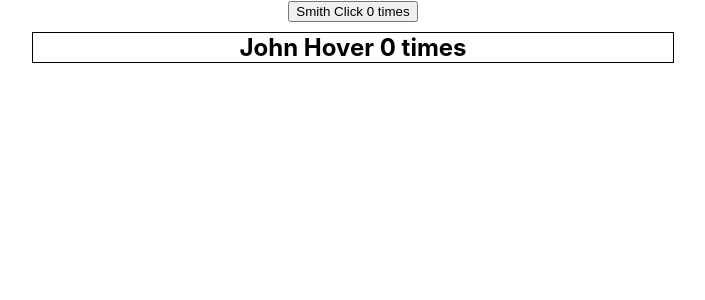
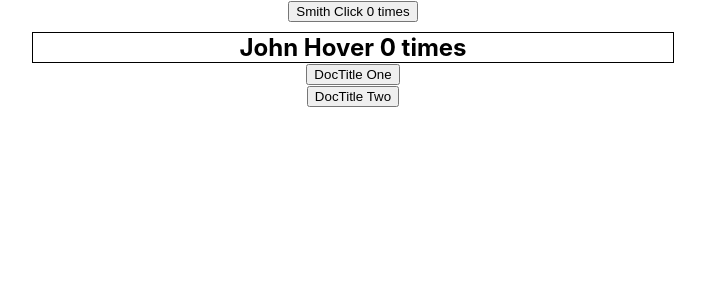
Before and after one commit to gauravgupta799/reactPractice, a React (Create React App) app: page / in a window 1280 px wide. Shown: the top 300 px of the page, without its empty margins (287-992 px from the left). Built offline with nearby package versions, Linux system fonts and the light colour scheme; the HTML template or start-up script is replaced by a standard one.

Commit message:
customHook (DocTitleEx)

```diff
--- a/src/App.js
+++ b/src/App.js
@@ -1,5 +1,6 @@
 import React, {createContext} from 'react';
 import './App.css';
+import CustomIndex from './CustomHook/CustomIndex';
 import ClickCounter from './HOC/ClickCounter';
 import HoverCounter from './HOC/HoverCounter';
 // import Portal from './PortalDemo/Portal';
@@ -13,6 +14,7 @@ import HoverCounter from './HOC/HoverCounter';
 // import UseEffect from './UseEffect';
 // import ControlledComponent from './ControlledComponent';
 // import UncotrolledComponent from './UncotrolledComponent';
+
 
 const context1 = createContext();
 const context2 = createContext();
@@ -40,6 +42,7 @@ function App() {
       {/* <Portal/> */}
       <ClickCounter name="Smith"/>
       <HoverCounter name="John"/>
+      <CustomIndex />
     </div>
   );
 }
--- /dev/null
+++ b/src/CustomHook/CustomIndex.js
@@ -0,0 +1,14 @@
+import React from 'react'
+import DocTitleOne from './DocTitleOne'
+import DocTitleTwo from './DocTitleTwo'
+
+const CustomIndex = () => {
+  return (
+    <div>
+        <DocTitleOne />
+        <DocTitleTwo/>
+    </div>
+  )
+}
+
+export default CustomIndex
--- /dev/null
+++ b/src/CustomHook/DocTitleOne.js
@@ -0,0 +1,14 @@
+import React,{useState} from 'react';
+import useDocTitle from './useDocTitle';
+
+const DocTitleOne = () => {
+    const [count, setCount] = useState(0);
+    useDocTitle(count);
+  return (
+    <div>
+      <button onClick={()=>setCount(count + 1)}>DocTitle One</button>
+    </div>
+  )
+}
+
+export default DocTitleOne
--- /dev/null
+++ b/src/CustomHook/DocTitleTwo.js
@@ -0,0 +1,14 @@
+import React,{useState} from 'react';
+import useDocTitle from './useDocTitle';
+
+const DocTitleTwo = () => {
+    const [count, setCount] = useState(0);
+    useDocTitle(count);
+  return (
+    <div>
+      <button onClick={()=>setCount(count + 2)}>DocTitle Two</button>
+    </div>
+  )
+}
+
+export default DocTitleTwo
--- /dev/null
+++ b/src/CustomHook/useDocTitle.js
@@ -0,0 +1,10 @@
+import {useEffect} from 'react'
+
+const useDocTitle = (count) => {
+    useEffect(() => {
+        document.title = `Title Count ${count}`
+    },[count])
+
+}
+
+export default useDocTitle
```
